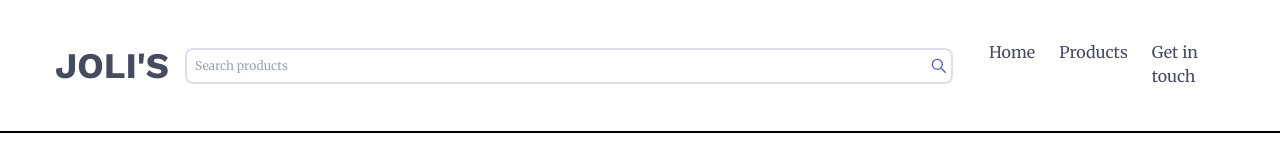
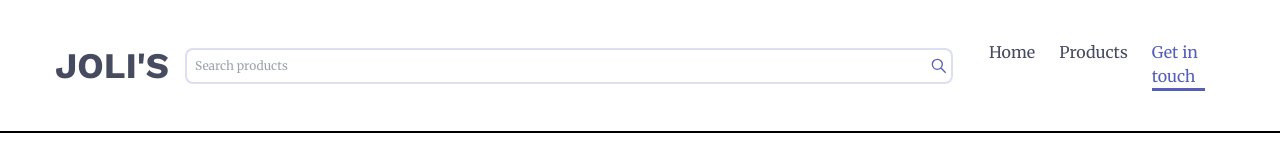
Before and after one commit to quinzonjosh/jolis, a Next.js app: page /branches in a window 1280 px wide. Shown: the top 160 px of the page. Built offline with nearby package versions, Linux system fonts and the light colour scheme.

Commit message:
add current page indicator

```diff
--- a/components/Layout/Layout.jsx
+++ b/components/Layout/Layout.jsx
@@ -4,10 +4,10 @@ import Footer from "../Footer/Footer";
 import MobileNavbar from "../MobileNavbar/MobileNavbar";
 import Navbar from "../Navbar/Navbar";
 
-const Layout = ({ children }) => {
+const Layout = ({ page, children }) => {
   return (
     <>
-      <Navbar />
+      <Navbar page={page} />
       <main> {children} </main>
       <Footer />
       {/* <Category /> */}
--- a/components/Navbar/Navbar.jsx
+++ b/components/Navbar/Navbar.jsx
@@ -4,7 +4,7 @@ import { useState } from "react";
 import styles from "./Navbar.module.css";
 import { GiHamburgerMenu } from "react-icons/gi";
 import { AiOutlineClose } from "react-icons/ai";
-const Navbar = () => {
+const Navbar = ({ page }) => {
   const [hideNav, setHideNav] = useState(true);
   const links = [
     {
@@ -69,7 +69,13 @@ const Navbar = () => {
             return (
               <li key={name}>
                 <Link href={link}>
-                  <a className={styles.nav_link}>{name}</a>
+                  <a
+                    className={`${page === name ? styles.nav_active : ""} ${
+                      styles.nav_link
+                    }`}
+                  >
+                    {name}
+                  </a>
                 </Link>
               </li>
             );
--- a/components/Navbar/Navbar.module.css
+++ b/components/Navbar/Navbar.module.css
@@ -44,5 +44,6 @@
   background-color: theme(colors.secondary);
   height: 3px;
   width: 100%;
+  opacity: 1;
   transition: ease all 0.5s;
 }
--- a/pages/branches.js
+++ b/pages/branches.js
@@ -5,10 +5,13 @@ import Link from "next/link";
 import BranchSection from "../components/BranchSection/BranchSection";
 
 const branches = () => {
-  const espanaBranch = {__html: '<div class="mapouter"><div class="gmap_canvas"><iframe width="600px" height="400px" id="gmap_canvas" src="https://maps.google.com/maps?q=1567-69%20Espa%C3%B1a%20Blvd.%20Sampaloc%20Mla.%201000%20Manila,%20Philippines&t=k&z=13&ie=UTF8&iwloc=&output=embed" frameborder="0" scrolling="no" marginheight="0" marginwidth="0"></iframe><a href="https://123movies-to.org"></a><br><style>.mapouter{position:absolute;text-align:right;height:100%;width:100%;top:0;left:0;border:0}</style><a href="https://www.embedgooglemap.net">how to add a google map to wordpress</a><style>.gmap_canvas {overflow:hidden;background:none!important;height:100%;width:100%;}</style></div></div>'};
+  const espanaBranch = {
+    __html:
+      '<div class="mapouter"><div class="gmap_canvas"><iframe width="600px" height="400px" id="gmap_canvas" src="https://maps.google.com/maps?q=1567-69%20Espa%C3%B1a%20Blvd.%20Sampaloc%20Mla.%201000%20Manila,%20Philippines&t=k&z=13&ie=UTF8&iwloc=&output=embed" frameborder="0" scrolling="no" marginheight="0" marginwidth="0"></iframe><a href="https://123movies-to.org"></a><br><style>.mapouter{position:absolute;text-align:right;height:100%;width:100%;top:0;left:0;border:0}</style><a href="https://www.embedgooglemap.net">how to add a google map to wordpress</a><style>.gmap_canvas {overflow:hidden;background:none!important;height:100%;width:100%;}</style></div></div>',
+  };
 
   return (
-    <Layout>
+    <Layout page="Get in touch">
       <Banner title="Get in touch with us" />
 
       <BranchSection
--- a/pages/categories.js
+++ b/pages/categories.js
@@ -5,9 +5,9 @@ import data from "../data/categories.json";
 
 const categories = ({ categoryList }) => {
   return (
-    <Layout>
+    <Layout page="Products">
       <Banner title="Product Categories" />
-      <CategoryView categoryList={categoryList}/>
+      <CategoryView categoryList={categoryList} />
     </Layout>
   );
 };
--- a/pages/index.js
+++ b/pages/index.js
@@ -8,7 +8,7 @@ import ProductCTA from "../components/ProductCTA/ProductCTA";
 
 export default function Home({ featuredProducts }) {
   return (
-    <Layout className="w-full">
+    <Layout page="Home" className="w-full">
       <Banner title="Welcome to Joli's" />
       <FeaturedProducts data={data} />
       <ProductCTA />
```
